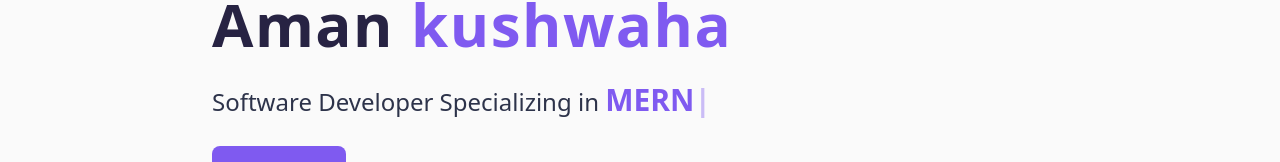
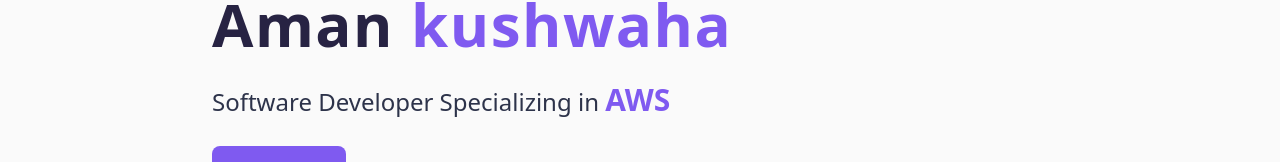
Before and after one commit to Amanksh/Portfolio, a React (Vite) app: page / in a window 1280 px wide. Shown: the part 350-512 px from the top of the page. Built offline with nearby package versions, Linux system fonts and the light colour scheme.

Commit message:
rem typed

```diff
--- a/package.json
+++ b/package.json
@@ -15,11 +15,9 @@
     "lottie-react": "^2.4.0",
     "react": "^18.2.0",
     "react-anchor-link-smooth-scroll": "^1.0.12",
-    "react-bootstrap": "^2.8.0",
     "react-dom": "^18.2.0",
     "react-hook-form": "^7.45.2",
-    "react-icons": "^4.10.1",
-    "react-typed": "^1.2.0"
+    "react-icons": "^4.10.1"
   },
   "devDependencies": {
     "@types/react": "^18.2.15",
--- a/src/Components/Landing.jsx
+++ b/src/Components/Landing.jsx
@@ -1,7 +1,6 @@
 import React from "react";
 import { motion } from "framer-motion";
 import AnchorLink from "react-anchor-link-smooth-scroll";
-import Typed from "react-typed";
 
 const Landing = ({ setSelectedPage }) => {
   return (
@@ -25,13 +24,7 @@ const Landing = ({ setSelectedPage }) => {
           <p className="text-para  text-2xl">
             Software Developer Specializing in{" "}
             <span className="text-btncolor font-bold text-2xl sm:text-3xl">
-              {" "}
-              <Typed
-                strings={["Devops", "AWS", "MERN"]}
-                typeSpeed={120}
-                backSpeed={140}
-                loop
-              />{" "}
+              AWS
             </span>
           </p>
           <AnchorLink
```
Also changed, not shown: 1 other file (tests, documents, lock files or other folders).
